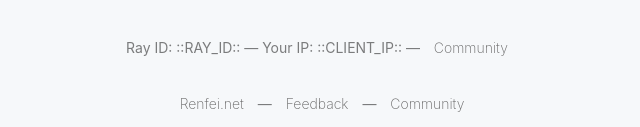
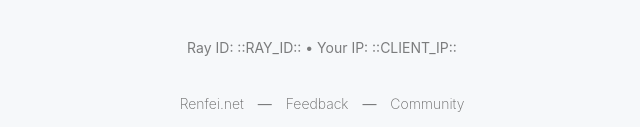
Before and after one commit to renfei/renfei.github.io, a plain HTML site: page custom-pages/ip-ban.html in a window 1280 px wide. Shown: the part 287-414 px from the top of the page, without its empty margins (318-958 px from the left). Drawn offline with Linux system fonts and the light colour scheme.

Commit message:
修改页面

```diff
--- a/custom-pages/ip-ban.html
+++ b/custom-pages/ip-ban.html
@@ -67,9 +67,8 @@
         此网站 (renfei.net) 的所有者已禁止您的 IP 地址 (::GEO::)。<br>
     </p>
     <div class="s">
-        Ray ID: ::RAY_ID:: —
-        Your IP: ::CLIENT_IP:: —
-        <a href="https://bbs.renfei.net/" target="_blank">Community</a>
+        Ray ID: ::RAY_ID:: •
+        Your IP: ::CLIENT_IP::
     </div>
     <div class="s">
         <a href="https://www.renfei.net/" target="_blank">Renfei.net</a> —
```
